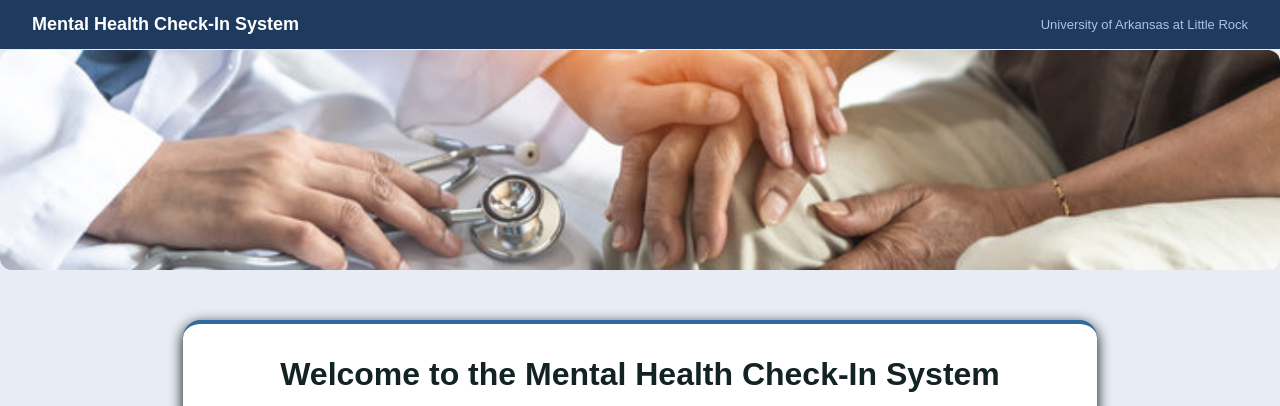
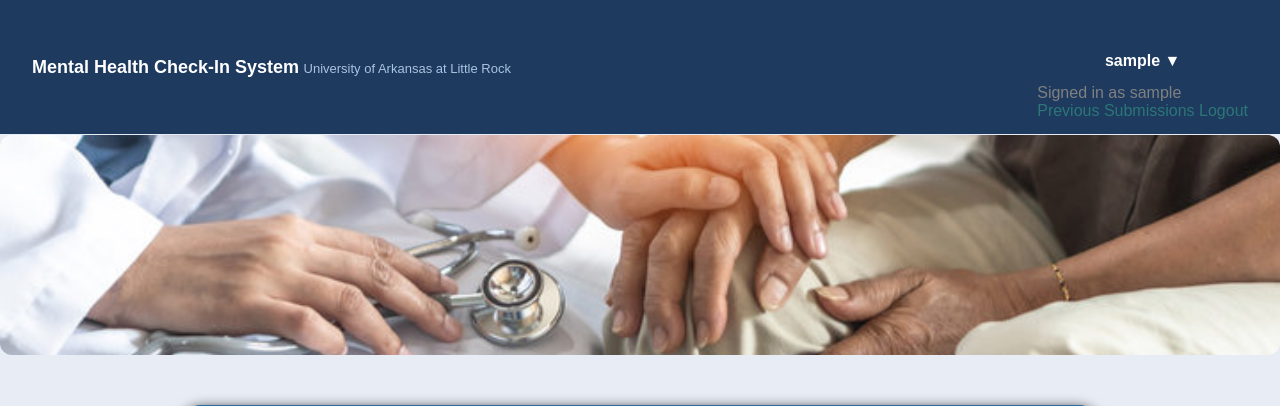
Before and after one commit to stefanyroman/Computernetworks, a Flask app: page / in a window 1280 px wide. Shown: the top 406 px of the page. Run offline with Flask 3, Linux system fonts and the light colour scheme; the visitor is signed in with stand-in values (Sample User, id 1).

Commit message:
Create an account dropdown to see submissions and log out

```diff
--- a/mental-health-system/templates/home.html
+++ b/mental-health-system/templates/home.html
@@ -10,12 +10,28 @@
     <link rel="stylesheet" href="{{ url_for('static', filename='style.css') }}">
 </head>
 <body>
-    <!-- top navigation bar -->
-    <nav class="navbar">
+<!-- top navigation bar -->
+<nav class="navbar">
+    <div class="nav-left">
         <span class="navbar-title">Mental Health Check-In System</span>
-        <!-- subtitle shown in the navbar -->
         <span class="navbar-subtitle">University of Arkansas at Little Rock</span>
-    </nav>
+    </div>
+
+    <!-- account dropdown -->
+    <div class="account-menu">
+        <button class="account-btn">
+            {{ session["username"] }} ▼
+        </button>
+
+        <div class="dropdown-content">
+            <div class="account-label">
+                Signed in as {{ session["username"] }}
+            </div>
+            <a href="{{ url_for('history') }}">Previous Submissions</a>
+            <a href="{{ url_for('logout') }}">Logout</a>
+        </div>
+    </div>
+</nav>
     <!-- main image displayed on the homepage -->
     <img src="{{url_for('static', filename='mental_health.jpg')}}" alt="Mental Health Care" class="hero-image" />
     <div class="page-container">
```
